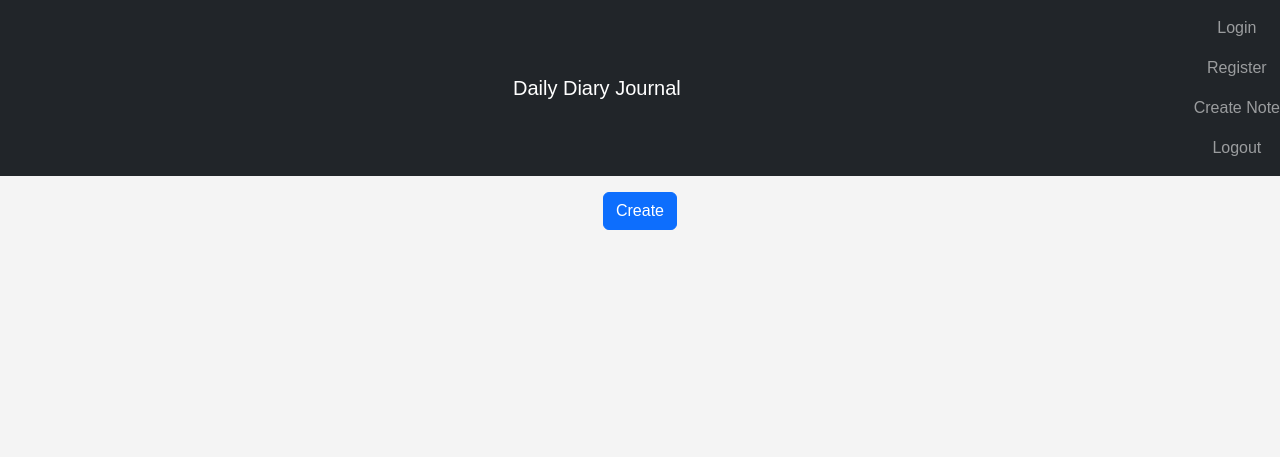
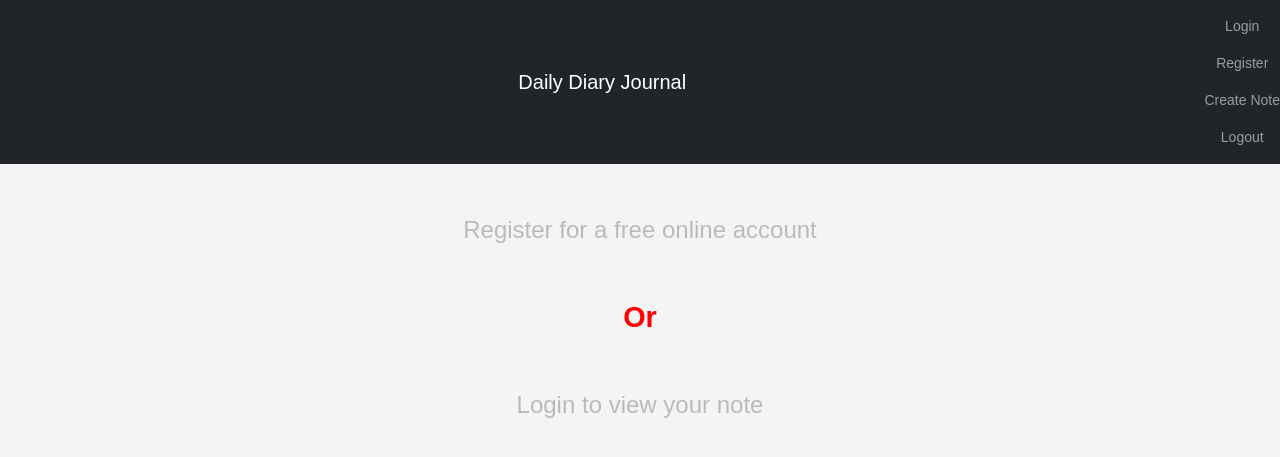
Before and after one commit to Thanutchaporn580/SusiWebsite, a Flask app: page /note in a window 1280 px wide. Shown: the top 457 px of the page. Run offline with Flask 3, Linux system fonts and the light colour scheme; data that the repository does not hold is empty; some libraries are stand-ins or nearby versions.

Commit message:
Add text to choose for register or login.

```diff
--- a/templates/note.html
+++ b/templates/note.html
@@ -1,6 +1,36 @@
 {% extends 'base.html' %}
 
 {% block body %}
+
+<style>
+    body {
+        font-family: Arial, sans-serif; /* เปลี่ยนฟอนต์ */
+        font-size: 16px; /* ขนาดฟอนต์ทั่วไป */
+    }
+
+    .navbar {
+        font-size: 14px; /* ขนาดฟอนต์เฉพาะสำหรับ navbar */
+    }
+
+    @keyframes blink {
+        0% { opacity: 1; }
+        50% { opacity: 0; }
+        100% { opacity: 1; }
+    }
+
+    .blink {
+        animation: blink 1s infinite;
+        font-size: 1.5em; /* ปรับขนาดตามต้องการ */
+    }
+
+    .or-effect {
+        color: red; /* เปลี่ยนสีเป็นสีแดง */
+        font-size: 1.8em; /* ปรับขนาดตามต้องการ */
+        font-weight: bold; /* ทำให้ตัวหนา */
+    }
+</style>
+
+{% if current_user.is_authenticated %}
 <ul class="nav justify-content-center" style="padding-top: 1em;">
     <li class="nav-item">
         <a class="btn btn-primary" href="{{ url_for('create_note') }}">Create</a>
@@ -32,4 +62,12 @@
     </div>
 </div>
 {% endfor %}
+{% else %}
+<p class="text-center mt-5 blink">Register for a free online account</p>
+<p class="text-center mt-5"><span class="or-effect">Or</span></p>
+<p class="text-center mt-5 blink">Login to view your note</p>
+{% endif %}
+
+{% if notes %}
+{% endif %}
 {% endblock %}
```
